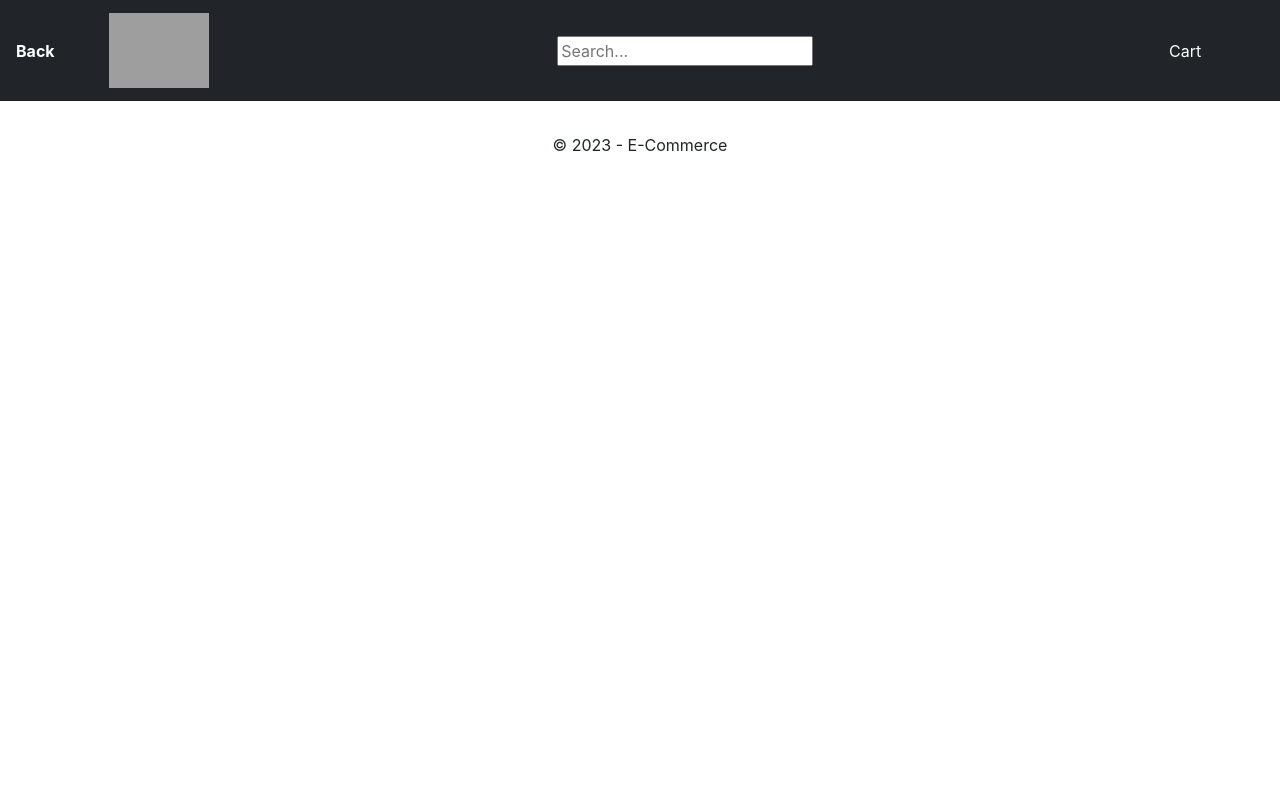
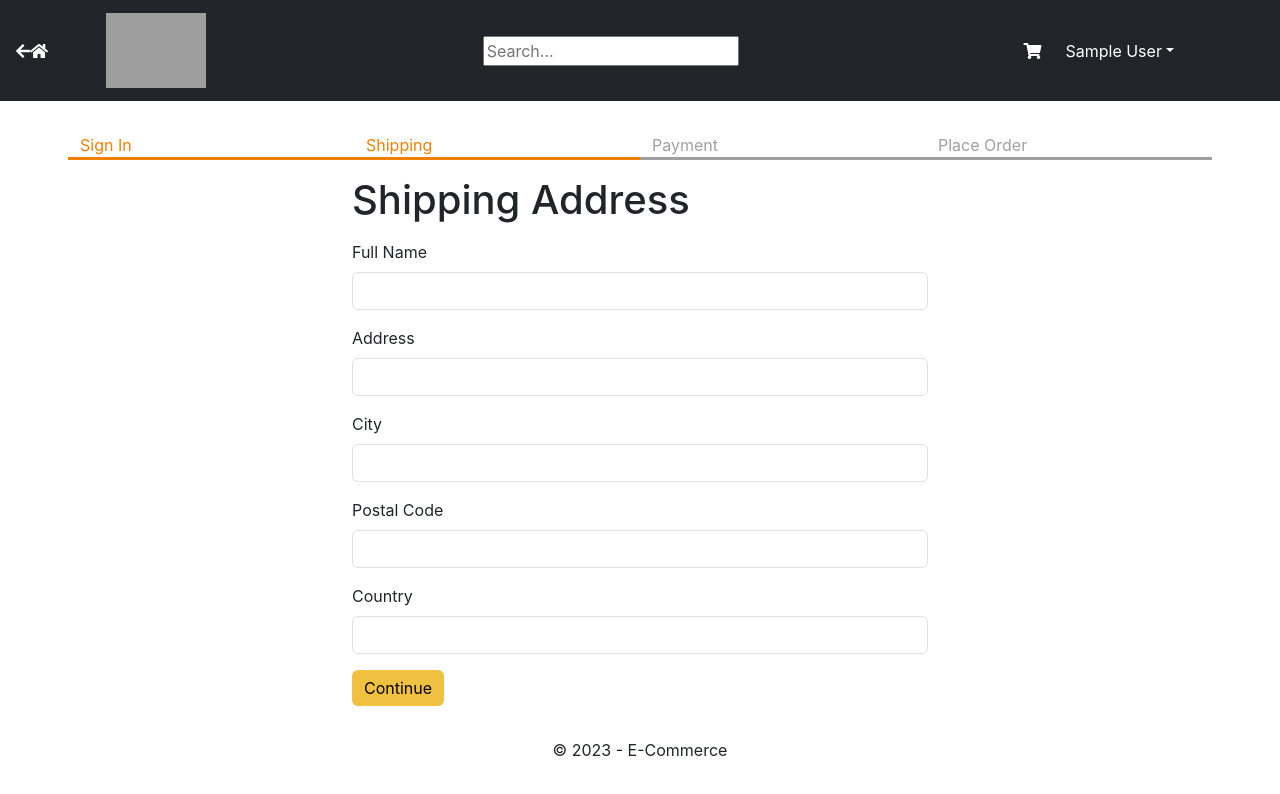
Before and after one commit to tomerrim/E-Commerce, a React (Create React App) app in the folder client/: page /shipping in a window 1280 px wide. Shown: the top 794 px of the page. Built offline with nearby package versions, Linux system fonts and the light colour scheme; sample sign-in values are in the browser's storage; grey boxes are pictures that could not be loaded.

Commit message:
added shipping adress page and worked on NavBar

```diff
--- a/client/src/App.css
+++ b/client/src/App.css
@@ -24,3 +24,25 @@ main {
 a {
   text-decoration: none;
 }
+
+.card-img-top {
+  object-fit: contain;
+  object-position: center;
+  width: 100%;
+  height: 350px;
+}
+
+.card-body {
+  display: flex;
+  flex-direction: column;
+  justify-content: center;
+  height: 100%;
+}
+
+.img-thumbnail {
+  height: 200px;
+}
+
+.small-container {
+  max-width: 600px;
+}
--- a/client/src/App.jsx
+++ b/client/src/App.jsx
@@ -10,6 +10,7 @@ import { ProductPage } from "./pages/ProductPage";
 import { Footer } from "./components/Footer";
 import { CartPage } from "./pages/CartPage";
 import { OrderPage } from "./pages/OrderPage";
+import { ShippingAddressPage } from "./pages/ShippingAddressPage";
 
 function App() {
   return (
@@ -24,6 +25,7 @@ function App() {
             <Route path="/signup" element={<SignUp />} />
             <Route path="/products/token/:token" element={<ProductPage />} />
             <Route path="/cart" element={<CartPage/>}/>
+            <Route path="/shipping" element={<ShippingAddressPage/>}/>
             <Route path="/order/:id" element={<OrderPage/>}/>
           </Routes>
         </main>
--- /dev/null
+++ b/client/src/components/CheckoutSteps/CheckoutSteps.css
@@ -0,0 +1,9 @@
+.checkoutSteps > div {
+    border-bottom: 0.2rem solid #a0a0a0;
+    color: #a0a0a0;
+}
+
+.checkoutSteps > div.active {
+    border-bottom: 0.2rem solid #f08000;
+    color: #f08000;
+}
--- /dev/null
+++ b/client/src/components/CheckoutSteps/CheckoutSteps.jsx
@@ -0,0 +1,13 @@
+import { Col, Row } from "react-bootstrap";
+import "./CheckoutSteps.css";
+
+export const CheckoutSteps = (props) => {
+    return (
+      <Row className="checkoutSteps">
+        <Col className={props.step1 ? "active" : ""}>Sign In</Col>
+        <Col className={props.step2 ? "active" : ""}>Shipping</Col>
+        <Col className={props.step3 ? "active" : ""}>Payment</Col>
+        <Col className={props.step4 ? "active" : ""}>Place Order</Col>
+      </Row>
+    );
+}
--- a/client/src/components/NavBar/NavBar.css
+++ b/client/src/components/NavBar/NavBar.css
@@ -1,3 +1,16 @@
 .App-header {
     color: white;
 }
+
+.align-arrow-right {
+    position: absolute;
+    left: 0;
+    top: 50%;
+    transform: translateY(-50%);
+}
+
+@media screen and (max-width: 1024px) {
+    .align-arrow-right {
+        visibility: collapse;
+    }
+}
--- a/client/src/components/NavBar/NavBar.jsx
+++ b/client/src/components/NavBar/NavBar.jsx
@@ -1,16 +1,44 @@
-import { Container, Navbar } from "react-bootstrap";
+import { Badge, Container, NavDropdown, Navbar } from "react-bootstrap";
 import { LinkContainer } from "react-router-bootstrap"
-import { Link, useNavigate } from "react-router-dom";
+import { Link, useLocation, useNavigate } from "react-router-dom";
 import "./NavBar.css";
+import { useContext } from "react";
+import { Store } from "../../context/store";
+import axios from "axios";
+import { handleAddToCart } from "../../utils";
+import { USER_SIGNOUT } from "../../reducers/Actions";
 
 export const NavBar = () => {
 
   const navigate = useNavigate();
+  const location = useLocation();
+  const { state, dispatch: ctxDispatch } = useContext(Store);
+  const { cart: { cartItems }, userInfo } = state;
+
+  const handleDrop = async (event) => {
+    event.preventDefault();
+    const productId = event.dataTransfer.getData("text/plain");
+    const { data } = await axios.get(`/api/products/${productId}`);
+    await handleAddToCart(data, cartItems, ctxDispatch);
+  }
+
+  const handleSignout = () => {
+    ctxDispatch({ type: USER_SIGNOUT });
+    localStorage.removeItem("userInfo");
+    localStorage.removeItem("shippingAddress");
+    localStorage.removeItem("paymentMethod");
+  }
 
   return (
     <header className="App-header">
       <Navbar bg="dark" varient="dark">
-          <Link className="ms-3" onClick={() => navigate(-1)}>Back</Link>
+        <Link className="ms-3" onClick={() => navigate(-1)}>
+          {location.pathname !== "/" && (
+            <i className="fa fa-arrow-left text-white">
+              <i className="fa fa-home text-white"></i>
+            </i>
+          )}
+          </Link>
         <Container>
           <LinkContainer to={"/"}>
             <Navbar.Brand>
@@ -21,12 +49,28 @@ export const NavBar = () => {
               />
             </Navbar.Brand>
           </LinkContainer>
-            <nav className="d-flex mx-auto align-items-center">
+          <nav className="d-flex mx-auto align-items-center" onDrop={handleDrop} onDragOver={(e) => e.preventDefault()}>
             <input type="text" placeholder="Search..." />
           </nav>
           <Link to="/cart" className="nav-link me-4 ms-4">
-              Cart
+            <i className="fas fa-shopping-cart text-white"></i>
+            {cartItems.length > 0 && (
+              <Badge pill bg="danger">
+                {cartItems.reduce((a,c) => a + c.quantity, 0)}
+              </Badge>
+            )}
           </Link>
+          {userInfo ? (
+            <NavDropdown className="text-white me-5" title={userInfo.name} id="navbarDropDown">
+              <Link onClick={handleSignout} to="#signout" className="dropdown-item">Sign OUt</Link>
+            </NavDropdown>
+          ) : (
+            <>
+            <Link className="nav-link text-white" to="/signin">Sign In</Link>
+            <span className="nav-link text-white ms-1 me-1">or </span>
+            <Link className="nav-link text-white" to="/signup">Sign Up</Link>
+            </>
+          )}
         </Container>
       </Navbar>
     </header>
--- /dev/null
+++ b/client/src/pages/ShippingAddressPage.jsx
@@ -0,0 +1,78 @@
+import { useContext, useState, useEffect } from "react";
+import { useNavigate } from "react-router-dom"
+import { Store } from "../context/store";
+import { SAVE_SHIPPING_ADDRESS } from "../reducers/Actions";
+import { Title } from "../components/Title";
+import { Button, Form } from "react-bootstrap";
+import { CheckoutSteps } from "../components/CheckoutSteps/CheckoutSteps";
+
+export const ShippingAddressPage = () => {
+    const navigate = useNavigate();
+    const { state, dispatch: ctxDispatch } = useContext(Store);
+    const { userInfo, cart: { shippingAddress } } = state;
+
+    const [fullName, setFullName] = useState(shippingAddress.fullName || "");
+    const [address, setAddress] = useState(shippingAddress.address || "");
+    const [city, setCity] = useState(shippingAddress.city || "");
+    const [postalCode, setPostalCode] = useState(shippingAddress.postalCode || "");
+    const [country, setCountry] = useState(shippingAddress.country || "");
+
+    useEffect(() => {
+        if(!userInfo) {
+            navigate("/signin?redirect=/shipping");
+        }
+    }, [userInfo, navigate]);
+
+    const handleSubmit = (e) => {
+        e.preventDefault();
+        ctxDispatch({
+            type: SAVE_SHIPPING_ADDRESS,
+            payload: {
+                fullName,
+                address,
+                city,
+                postalCode,
+                country
+            }
+        });
+        localStorage.setItem("shippingAddress", JSON.stringify({fullName, address, city, postalCode, country}));
+        navigate("/payment");
+    };
+
+    return (
+        <div>
+            <Title title="Shipping Address"/>
+            <CheckoutSteps step1 step2/>
+            <div className="container small-container">
+                <h1 className="my-3">Shipping Address</h1>
+                <Form onSubmit={handleSubmit}>
+                    <Form.Group className="mb-3" controlId="fullName">
+                        <Form.Label>Full Name</Form.Label>
+                        <Form.Control type="text" value={fullName} onChange={(e) => setFullName(e.target.value)} required/>
+                    </Form.Group>
+                    <Form.Group className="mb-3" controlId="address">
+                        <Form.Label>Address</Form.Label>
+                        <Form.Control type="text" value={address} onChange={(e) => setAddress(e.target.value)} required/>
+                    </Form.Group>
+                    <Form.Group className="mb-3" controlId="city">
+                        <Form.Label>City</Form.Label>
+                        <Form.Control type="text" value={city} onChange={(e) => setCity(e.target.value)} required/>
+                    </Form.Group>
+                    <Form.Group className="mb-3" controlId="postalCode">
+                        <Form.Label>Postal Code</Form.Label>
+                        <Form.Control type="text" value={postalCode} onChange={(e) => setPostalCode(e.target.value)} required/>
+                    </Form.Group>
+                    <Form.Group className="mb-3" controlId="country">
+                        <Form.Label>Country</Form.Label>
+                        <Form.Control type="text" value={country} onChange={(e) => setCountry(e.target.value)} required/>
+                    </Form.Group>
+                    <div className="mb-3">
+                        <Button variant="primary" type="submit">
+                            Continue
+                        </Button>
+                    </div>
+                </Form>
+            </div>
+        </div>
+    )
+}
```
Also changed, not shown: client/src/index.css (+0 -9 lines). Lines whose indentation alone changed are shown as unchanged.
